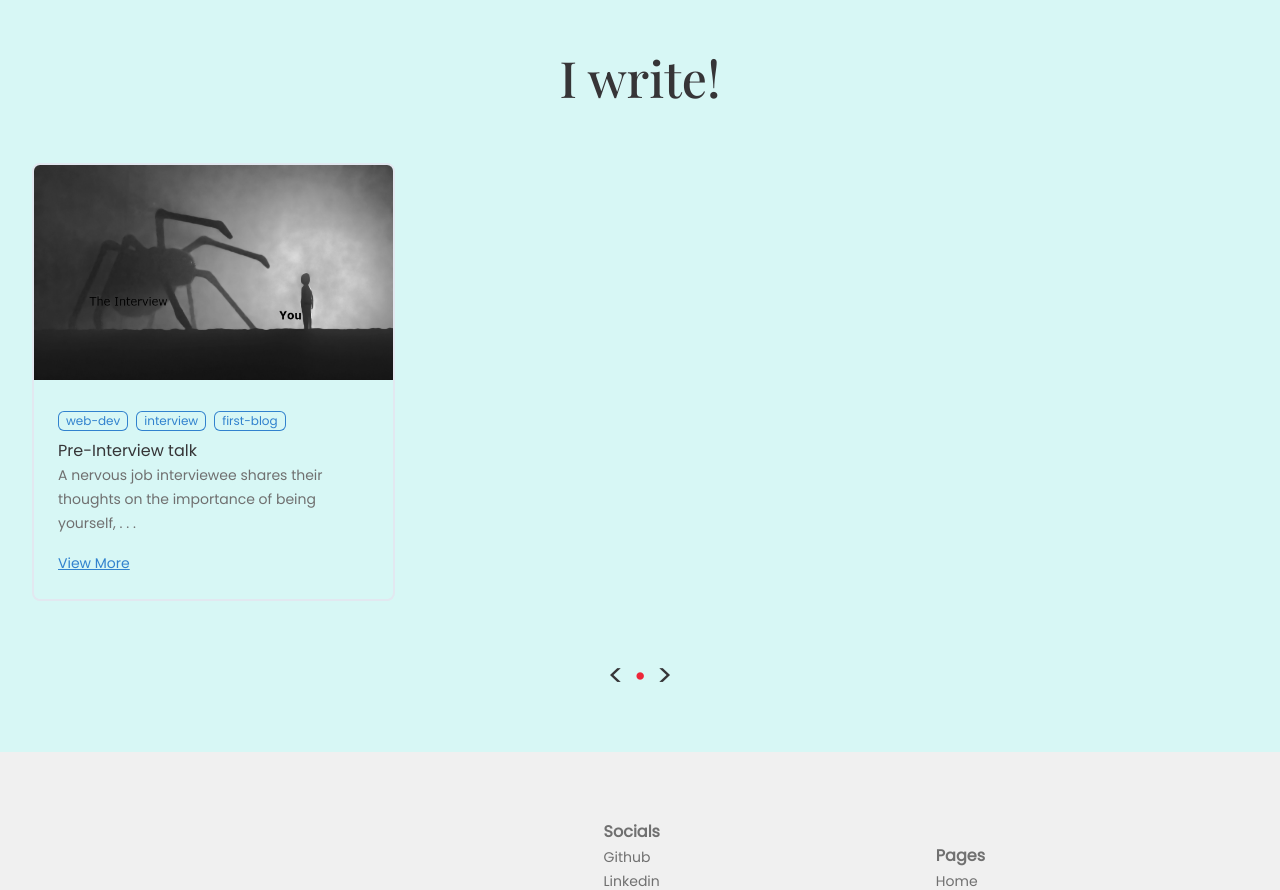
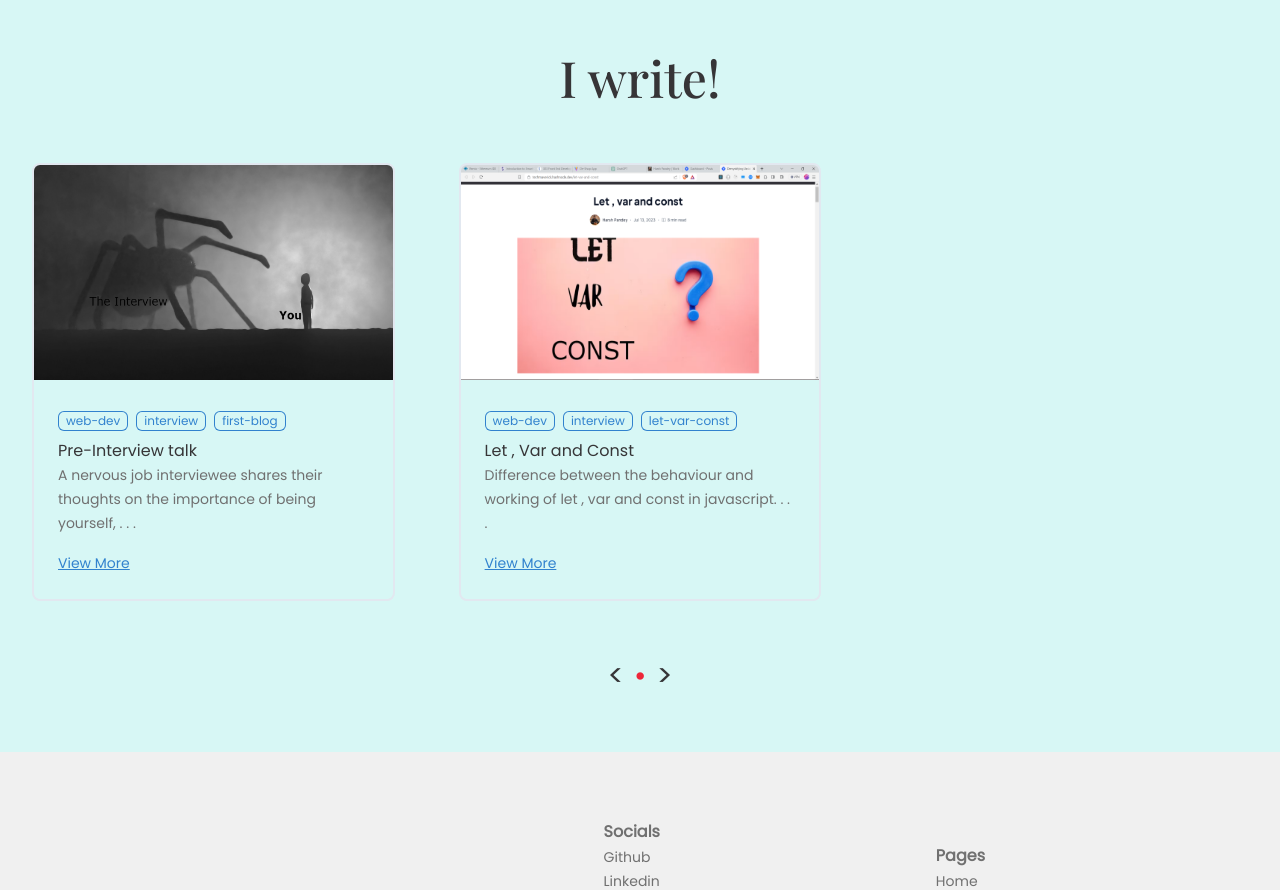
Before and after one commit to PandeyHarsh433/My-Portfolio, a Next.js app: page /work in a window 1280 px wide. Shown: the part 2300-3190 px from the top of the page. Built offline with nearby package versions, Linux system fonts and the light colour scheme.

Commit message:
Update blogs.js

```diff
--- a/Constants/blogs.js
+++ b/Constants/blogs.js
@@ -1,4 +1,5 @@
 import blog1 from "../styles/projects/blog1.jpg";
+import blog2 from "../styles/projects/blog2.png";
 
 export const custom_blogs = [
   // please add only upto 6 blogs for maintaining the ui
@@ -10,6 +11,14 @@ export const custom_blogs = [
     thumbnail: blog1,
     categories: ["web-dev", "interview", "first-blog"], //eg. web developement, prgramming, lifestyle etc.
   },
+  {
+    title: "Let , Var and Const", //blog title
+    description:
+      "Difference between the behaviour and working of let , var and const in javascript.", //blog decription
+    link: "https://techmaverick.hashnode.dev/let-var-and-const", //link your blog here
+    thumbnail: blog2,
+    categories: ["web-dev", "interview", "let-var-const"], //eg. web developement, prgramming, lifestyle etc.
+  },
 ];
 
 // uncomment the following code if you want to fetch your medium articles and comment out the custom blogs code above
```
